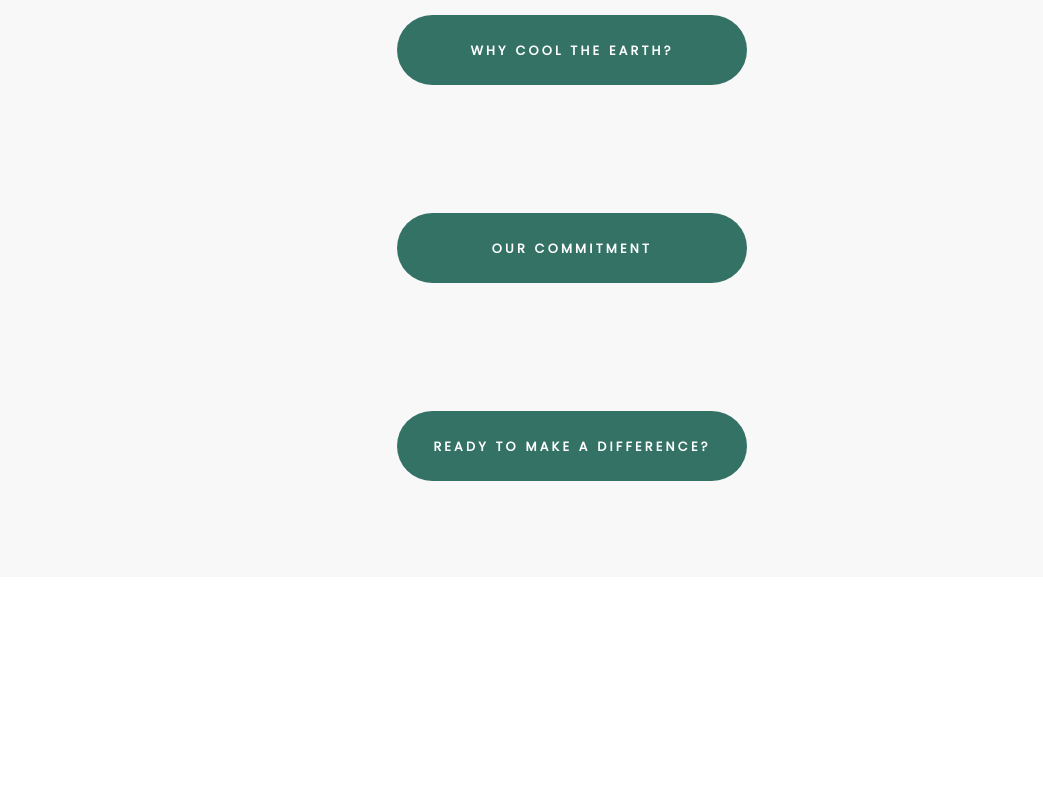
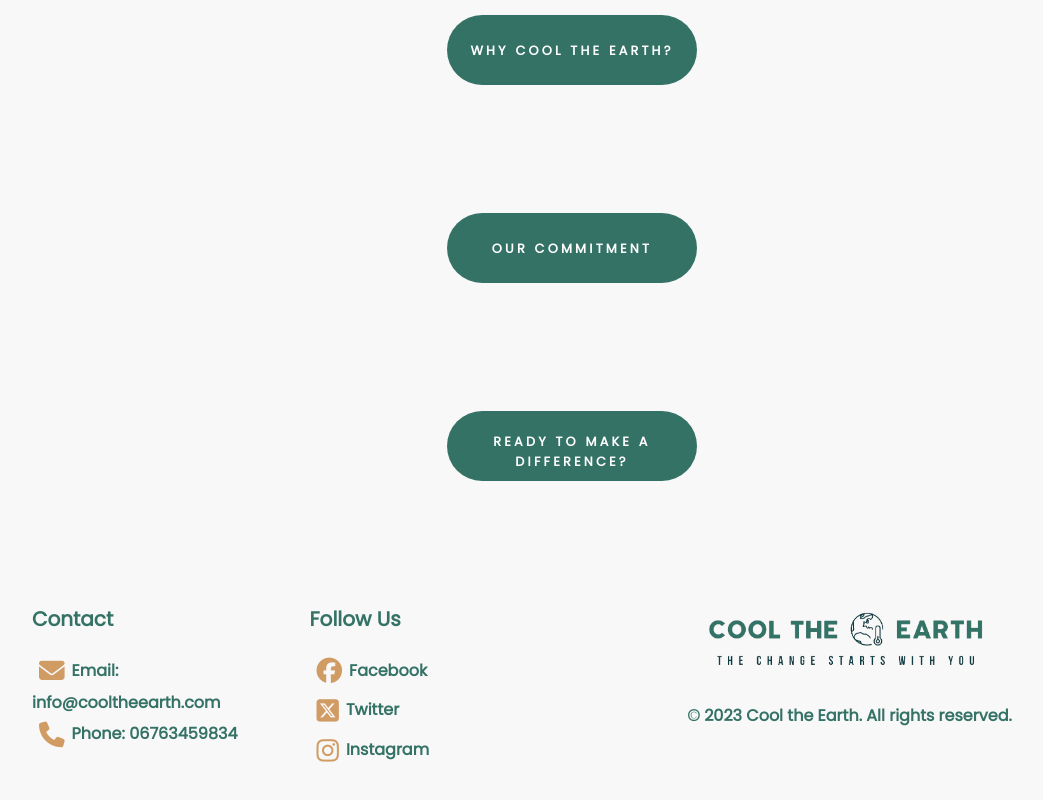
Before and after one commit to TeodoraAlina/cool-the-earth, a React (Create React App) app in the folder frontend/: page /aboutpage in a window 1280 px wide. Shown: the part 1460-2260 px from the top of the page, without its empty margins (68-1111 px from the left). Before the commit the page ends 2037 px from the top, so only its background shows below. Built offline with nearby package versions, Linux system fonts and the light colour scheme; no server answers.

Commit message:
Build: Add Footer component, apply associated css and integrate it into AboutPage.js

```diff
--- a/frontend/src/pages/about/AboutPage.js
+++ b/frontend/src/pages/about/AboutPage.js
@@ -1,10 +1,11 @@
 
-import styles from "../../styles/AboutPage.module.css"
+import styles from "../../styles/AboutPage.module.css";
 import btnStyles from "../../styles/Button.module.css";
 import React, { useState } from 'react';
 import { Container, Row, Col, Button, Collapse, Carousel } from 'react-bootstrap';
 import logo from "../../assets/logov2.png";
 import { Link } from "react-router-dom/cjs/react-router-dom.min";
+import Footer from "./Footer";
 
 const AboutPage = () => {
   const [openMission, setOpenMission] = useState(false);
@@ -13,6 +14,7 @@ const AboutPage = () => {
   const [openJoin, setOpenJoin] = useState(false);
 
   return (
+    <>
     <Container className={styles.Container}>
       <Row className="d-flex justify-content-center">
         <Col xs={12} md={8} className="text-center">
@@ -168,10 +170,11 @@ const AboutPage = () => {
               </Link>
             </div>
           </Collapse>
-
         </Col>
       </Row>
     </Container>
+      <Footer />
+    </>
   );
 };
 
--- /dev/null
+++ b/frontend/src/pages/about/Footer.js
@@ -0,0 +1,48 @@
+import React from 'react';
+import { Container, Row, Col } from 'react-bootstrap';
+import logo from "../../assets/logov2.png";
+import styles from "../../styles/Footer.module.css";
+
+const Footer = () => {
+  return (
+    <Container fluid className={styles.FooterContainer}>
+      <Container>
+        <Row>
+          <Col xs={12} md={3} lg={3}>
+            <h5 className={styles.FooterH5}>Contact</h5>
+            <ul className="list-unstyled">
+              <li className={styles.Contact}>
+                <a href="mailto:info@cooltheearth.com"><i className="fa-solid fa-envelope"></i>Email: info@cooltheearth.com</a>
+              </li>
+              <li className={styles.Contact}>
+                <a href="tel:06763459834"><i className="fa-solid fa-phone"></i>Phone: 06763459834</a>
+              </li>
+            </ul>
+          </Col>
+          <Col xs={12} md={3} lg={3}>
+            <h5 className={styles.FooterH5}>Follow Us</h5>
+            <ul className="list-unstyled">
+              <li>
+                <a href="https://www.facebook.com/"><i className="fa-brands fa-facebook"></i>Facebook</a>
+              </li>
+              <li>
+                <a href="https://twitter.com/"><i className="fa-brands fa-square-x-twitter"></i>Twitter</a>
+              </li>
+              <li>
+                <a href="https://www.instagram.com/"><i className="fa-brands fa-instagram"></i>Instagram</a>
+              </li>
+            </ul>
+          </Col>
+          <Col xs={12} md={3} lg={6} className="text-center text-md-right">
+            <div className={styles.LogoCopyrightContainer}>
+              <img src={logo} alt="logo2" className={styles.LogoFooter} />
+              <p className={styles.CopyrightText}>&copy; {new Date().getFullYear()} Cool the Earth. All rights reserved.</p>
+            </div>
+          </Col>
+        </Row>
+      </Container>
+    </Container>
+  );
+};
+
+export default Footer;
--- a/frontend/src/styles/AboutPage.module.css
+++ b/frontend/src/styles/AboutPage.module.css
@@ -13,7 +13,7 @@
     margin: 4rem 0;
     padding: 20px;
     font-family: "Poppins", sans-serif;
-    width: 350px;
+    width: 250px;
     height: 70px;
     font-weight: 600;
     text-transform: uppercase;
--- /dev/null
+++ b/frontend/src/styles/Footer.module.css
@@ -0,0 +1,25 @@
+.FooterContainer {
+    font-family: 'Poppins', sans-serif;
+    font-weight: 600;
+    color: #357266;
+    padding: 30px 0px;
+}
+
+.FooterH5 {
+    font-weight: 600;
+    margin-bottom: 20px;
+}
+
+.LogoFooter {
+    width: 300px;
+}
+
+.LogoCopyrightContainer {
+    display: flex;
+  flex-direction: column;
+  align-items: center;
+}
+
+.CopyrightText {
+    margin-top: 20px;
+}
```
